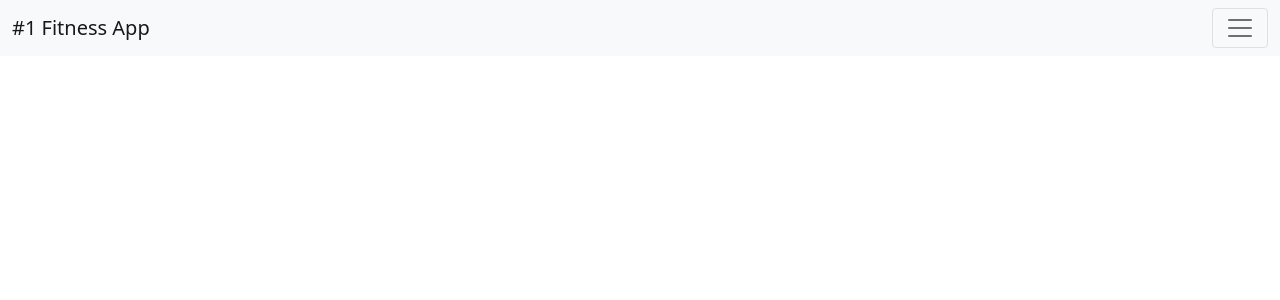
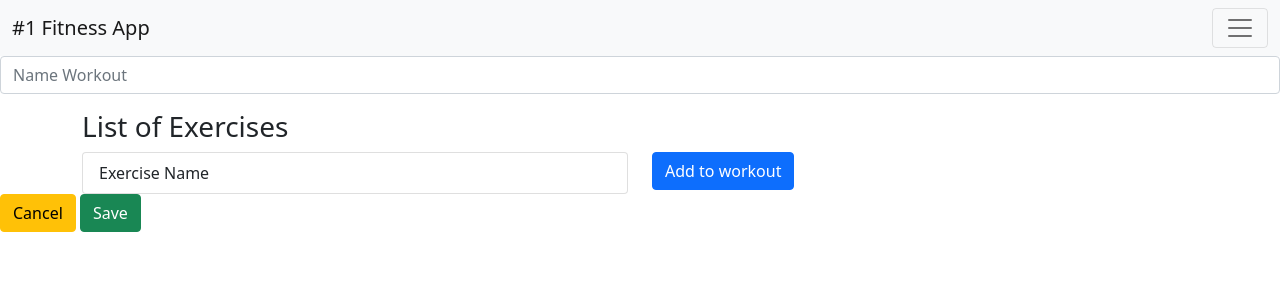
Before and after one commit to dkprioleau/singer-canary, a Next.js app: page /CreateWorkout in a window 1280 px wide. Shown: the top 300 px of the page. Built offline with nearby package versions, Linux system fonts and the light colour scheme.

Commit message:
add exercise list, buttons, and input name

```diff
--- a/pages/CreateWorkout.js
+++ b/pages/CreateWorkout.js
@@ -1,10 +1,27 @@
 import HamburgerMenu from "../components/HamburgerMenu";
 import React from "react";
+import "bootstrap/dist/css/bootstrap.min.css";
+import { Form, Button } from "react-bootstrap";
+import ExerciseList from "./ExerciseList";
 
 export default function CreateWorkout() {
+  const onInput = (event) =>{
+    console.log(event.target.value)
+  }
+
   return (
     <>
       <HamburgerMenu />
+      <Form>
+        <Form.Group className="mb-3" controlId="exampleForm.ControlInput1">
+          <Form.Control type="email" placeholder="Name Workout" onChange={onInput} />
+        </Form.Group>
+      </Form>
+      <ExerciseList />
+      <Button variant="warning">Cancel</Button>{" "}
+      <Button href="/" variant="success">
+        Save
+      </Button>{" "}
     </>
   );
 }
--- /dev/null
+++ b/pages/ExerciseList.js
@@ -0,0 +1,24 @@
+import React from "react";
+import "bootstrap/dist/css/bootstrap.min.css";
+import { Container, Row, Col, ListGroup, Button } from "react-bootstrap";
+
+export default function ExerciseList() {
+  return (
+    <>
+      <Container>
+          <h3>List of Exercises</h3>
+        <Row>
+          <Col>
+            <ListGroup>
+              <ListGroup.Item>Exercise Name</ListGroup.Item>
+            </ListGroup>
+          </Col>
+          <Col>
+            {" "}
+            <Button variant="primary">Add to workout</Button>{" "}
+          </Col>
+        </Row>
+      </Container>
+    </>
+  );
+}
```
